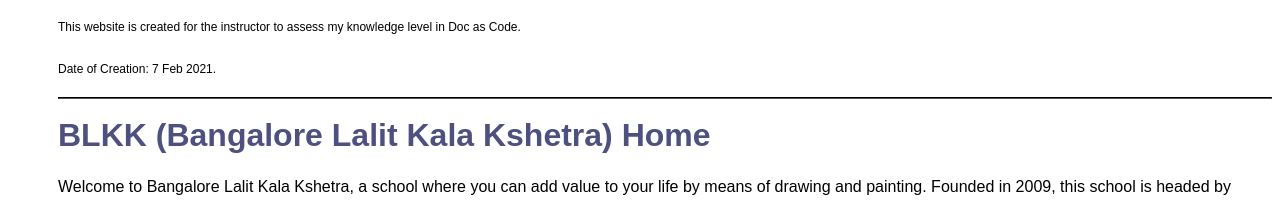
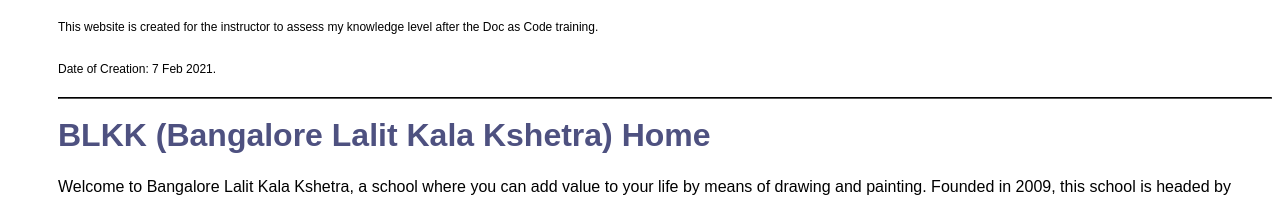
Before and after one commit to mridula-techwriter/twt-exam, a Jekyll site: the page built from index.md, in a window 1280 px wide. Shown: the top 209 px of the page. Built offline with Jekyll 4.4.1, drawn with Linux system fonts in a browser that asks for light colours.

Commit message:
Update Exam_Template.html

```diff
--- a/_layouts/Exam_Template.html
+++ b/_layouts/Exam_Template.html
@@ -12,7 +12,7 @@
 <body>
 
 <header>
-<p>This website is created for the instructor to assess my knowledge level in Doc as Code. </p>
+<p>This website is created for the instructor to assess my knowledge level after the Doc as Code training. </p>
 <p>Date of Creation: {{site.date}}. </p>
 <hr/>
 </header>
```
